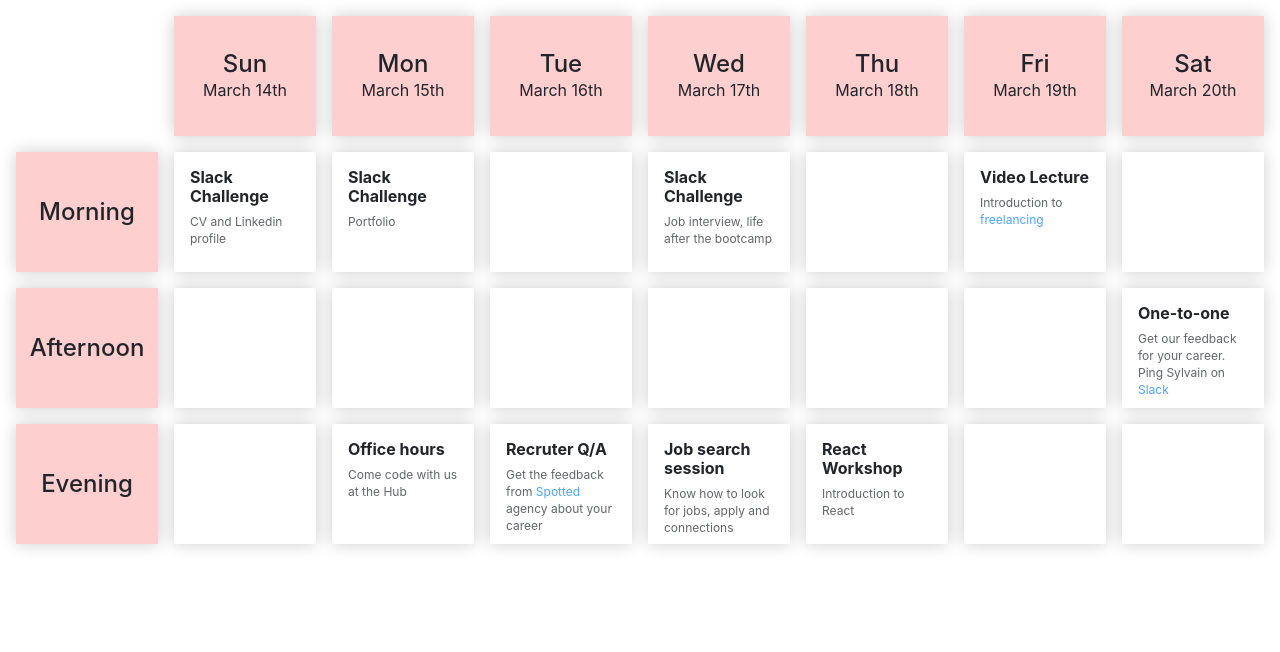
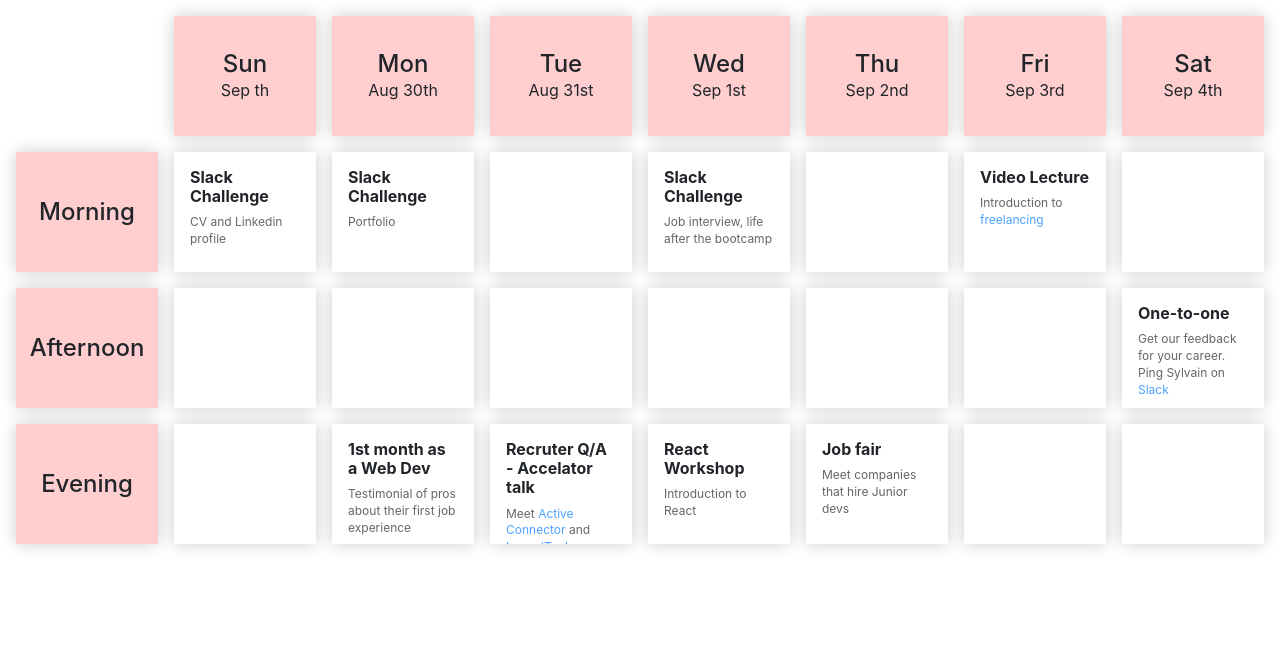
Before and after one commit to yannklein/last-week-calendar-303, a plain HTML site: page index.html in a window 1280 px wide. Shown: the part 148-800 px from the top of the page. Drawn offline with nearby package versions, Linux system fonts and the light colour scheme.

Commit message:
calendar first shot

```diff
--- a/index.html
+++ b/index.html
@@ -12,12 +12,12 @@
     <script src="https://kit.fontawesome.com/3926274332.js" crossorigin="anonymous"></script>
     <link rel="stylesheet" href="css/style.css">
 
-    <title>Batch #303 | Career week Calendar</title>
+    <title>Batch #387 | Career week Calendar</title>
   </head>
   <body>
     <div class="title">
       <img src="images/logo.png" alt="logo">
-      <h1>Batch #303 | Career week Calendar</h1>
+      <h1>Batch #387 | Career week Calendar</h1>
     </div>
     <div class="cards">
       <div class="day-slot">
@@ -41,7 +41,7 @@
       <div class="card-product">
         <div class="card-product-titles">
           <h2>Sun</h2>
-          <p>March 14th</p>
+          <p>Sep th</p>
         </div>
       </div>
       <div class="card-product">
@@ -67,7 +67,7 @@
       <div class="card-product">
         <div class="card-product-titles">
           <h2>Mon</h2>
-          <p>March 15th</p>
+          <p>Aug 30th</p>
         </div>
       </div>
       <div class="card-product">
@@ -89,15 +89,15 @@
           <p>Eve</p>
         </div>
         <div class="card-product-infos">
-          <h2>Office hours</h2>
-          <p>Come code with us at the Hub</p>
+          <h2>1st month as a Web Dev</h2>
+          <p>Testimonial of pros about their first job experience</p>
         </div>
       </div>
 
       <div class="card-product">
         <div class="card-product-titles">
           <h2>Tue</h2>
-          <p>March 16th</p>
+          <p>Aug 31st</p>
         </div>
       </div>
       <div class="card-product">
@@ -115,15 +115,15 @@
           <p>Eve</p>
         </div>
         <div class="card-product-infos">
-          <h2>Recruter Q/A</h2>
-          <p>Get the feedback from <a href="https://spottedrecruit.com/" target="_blank" >Spotted </a> agency about your career</p>
+          <h2>Recruter Q/A - Accelator talk</h2>
+          <p>Meet <a href="#" target="_blank" >Active Connector </a>  and <a href="#">ImpactTech</a></p>
         </div>
       </div>
 
       <div class="card-product">
         <div class="card-product-titles">
           <h2>Wed</h2>
-          <p>March 17th</p>
+          <p>Sep 1st</p>
         </div>
       </div>
       <div class="card-product">
@@ -145,15 +145,15 @@
           <p>Eve</p>
         </div>
         <div class="card-product-infos">
-          <h2>Job search session</h2>
-          <p>Know how to look for jobs, apply and connections</p>
+          <h2>React Workshop</h2>
+          <p>Introduction to React</p>
         </div>
       </div>
 
       <div class="card-product">
         <div class="card-product-titles">
           <h2>Thu</h2>
-          <p>March 18th</p>
+          <p>Sep 2nd</p>
         </div>
       </div>
       <div class="card-product">
@@ -171,8 +171,8 @@
           <p>Eve</p>
         </div>
         <div class="card-product-infos">
-          <h2>React Workshop</h2>
-          <p>Introduction to React</p>
+          <h2>Job fair</h2>
+          <p>Meet companies that hire Junior devs</p>
         </div>
       </div>
 
@@ -180,7 +180,7 @@
       <div class="card-product">
         <div class="card-product-titles">
           <h2>Fri</h2>
-          <p>March 19th</p>
+          <p>Sep 3rd</p>
         </div>
       </div>
       <div class="card-product">
@@ -206,7 +206,7 @@
       <div class="card-product">
         <div class="card-product-titles">
           <h2>Sat</h2>
-          <p>March 20th</p>
+          <p>Sep 4th</p>
         </div>
       </div>
       <div class="card-product">
@@ -241,3 +241,11 @@
     <script src="https://stackpath.bootstrapcdn.com/bootstrap/4.4.1/js/bootstrap.min.js" integrity="sha384-wfSDF2E50Y2D1uUdj0O3uMBJnjuUD4Ih7YwaYd1iqfktj0Uod8GCExl3Og8ifwB6" crossorigin="anonymous"></script>
   </body>
 </html>
+
+
+<!-- <h2>Job search session</h2>
+<p>Know how to look for jobs, apply and connections</p>
+ -->
+<!--
+ <h2>Office hours</h2>
+          <p>Come code with us at the Hub</p> -->
```
